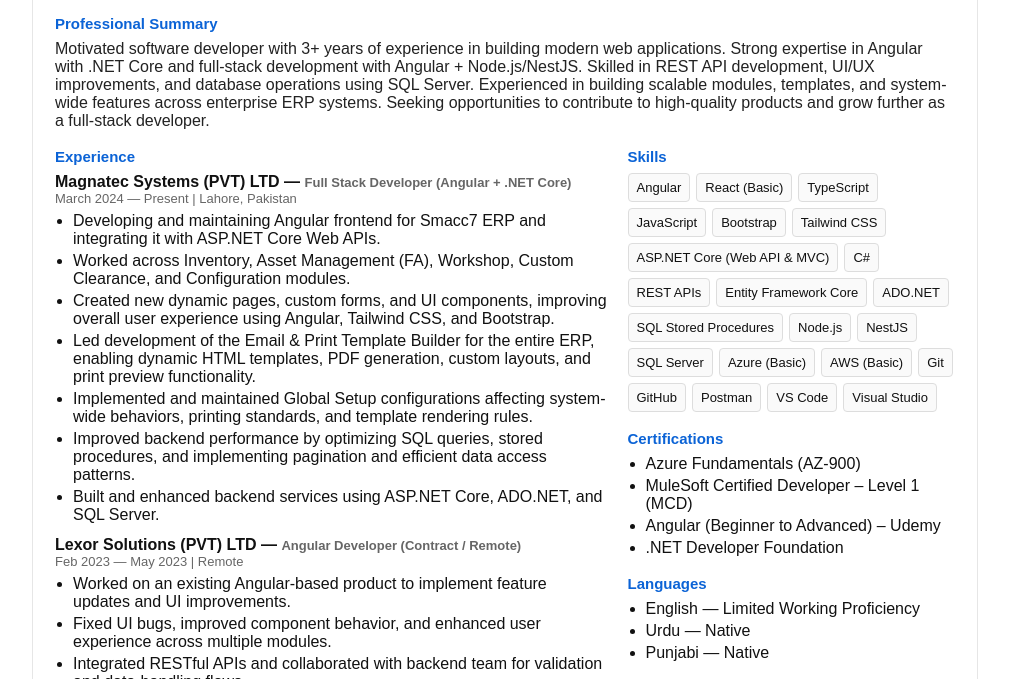
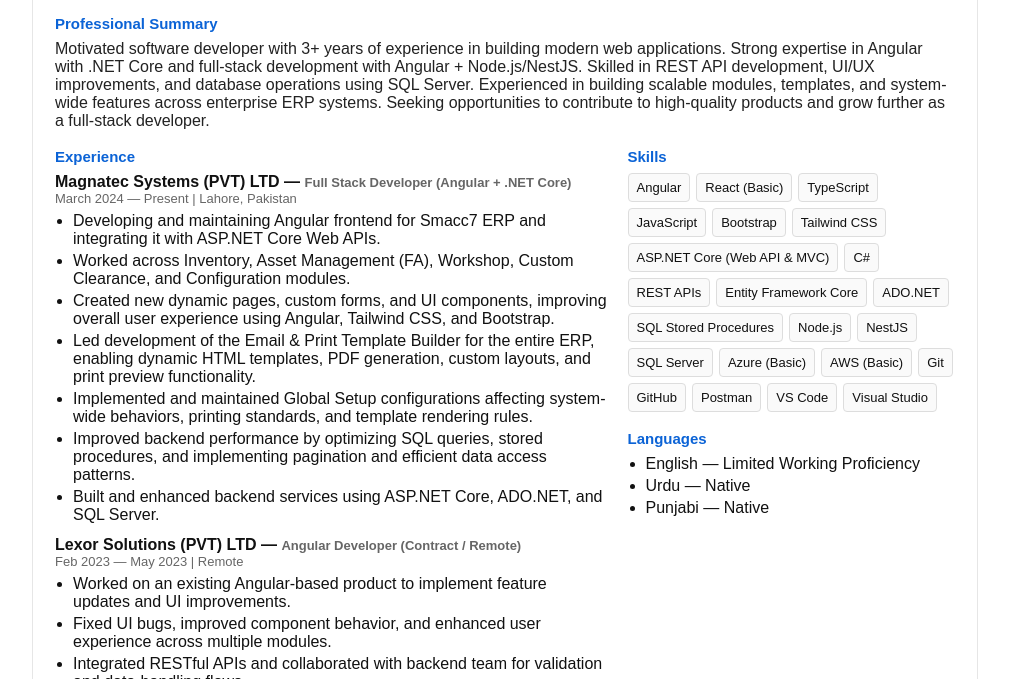
Before and after one commit to EngineerMansha/engineermansha.github.io, a plain HTML site: page index.html in a window 1280 px wide. Shown: the part 121-800 px from the top of the page, without its empty margins (135-1144 px from the left). Drawn offline with Linux system fonts and the light colour scheme.

Commit message:
hide certification

```diff
--- a/index.html
+++ b/index.html
@@ -229,7 +229,7 @@
         </section>
 
         <!-- Certifications -->
-        <section class="section" id="certs-heading">
+        <!-- <section class="section" id="certs-heading">
           <h2>Certifications</h2>
           <ul>
             <li>Azure Fundamentals (AZ-900)</li>
@@ -237,7 +237,7 @@
             <li>Angular (Beginner to Advanced) – Udemy</li>
             <li>.NET Developer Foundation</li>
           </ul>
-        </section>
+        </section> -->
 
         <!-- Languages -->
         <section class="section" id="lang-heading">
```
